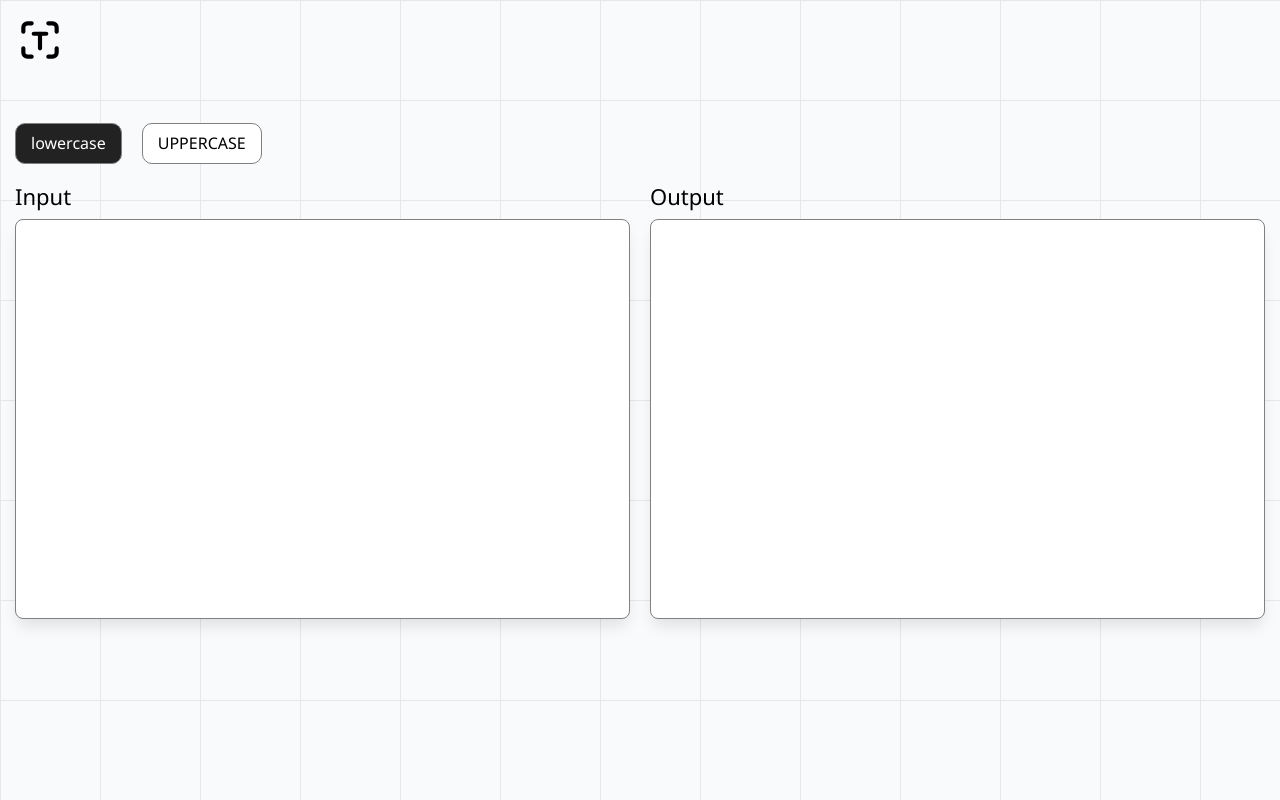
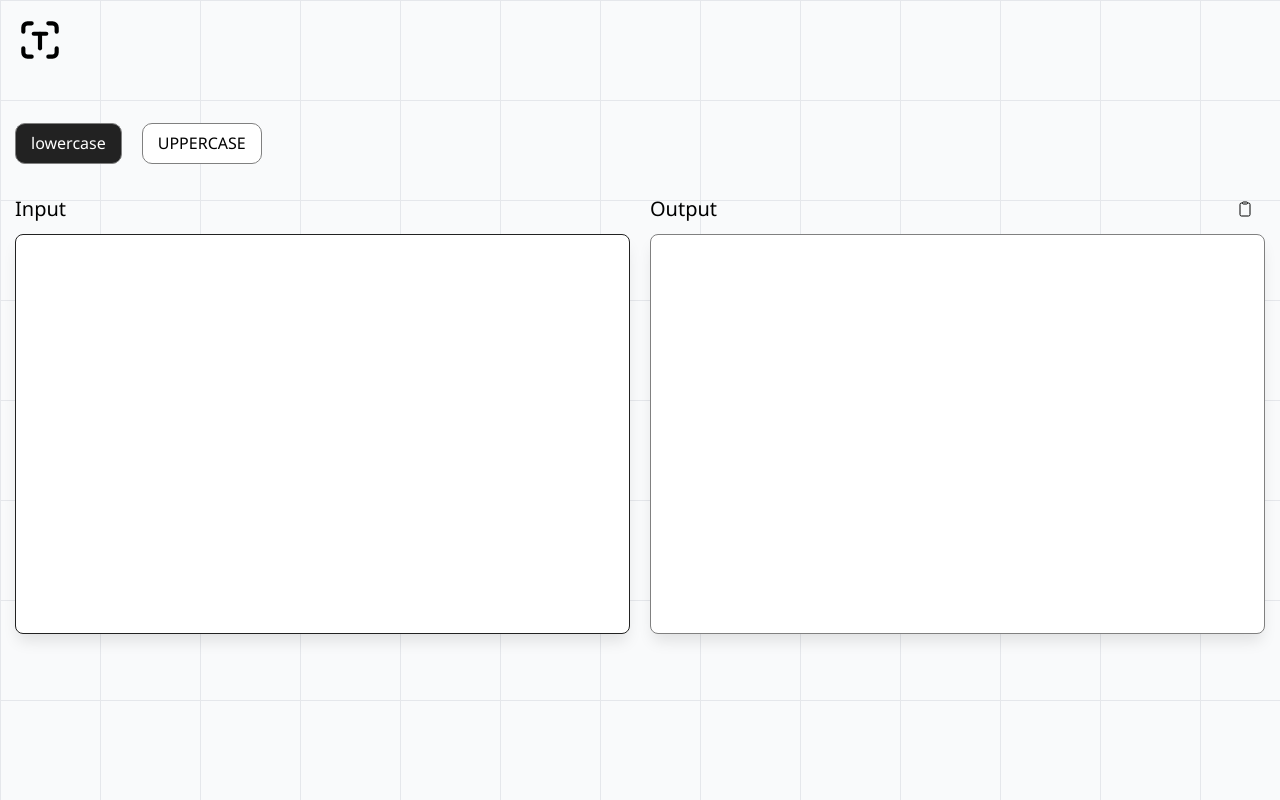
Before and after one commit to Bakhriev/text-transform, a React (Vite) app: page / in a window 1280 px wide. Built offline with nearby package versions, Linux system fonts and the light colour scheme.

Commit message:
feat: Add copyToClipboard function

```diff
--- a/package.json
+++ b/package.json
@@ -23,6 +23,7 @@
 		"eslint": "^8.57.0",
 		"eslint-plugin-react-hooks": "^4.6.0",
 		"eslint-plugin-react-refresh": "^0.4.5",
+		"lodash": "^4.17.21",
 		"prettier": "^3.2.5",
 		"sass": "^1.72.0",
 		"typescript": "^5.2.2",
--- a/src/assets/scss/components/_playground.scss
+++ b/src/assets/scss/components/_playground.scss
@@ -59,13 +59,16 @@
 	// .playground-item__header
 
 	&__header {
+		display: flex;
+		align-items: center;
+		justify-content: space-between;
+		height: 50px;
 	}
 
 	// .playground-item__title
 
 	&__title {
-		margin-bottom: 10px;
-		font-size: 22px;
+		font-size: 20px;
 	}
 
 	// .playground-item__body
@@ -81,7 +84,7 @@
 		resize: none;
 		width: 100%;
 		height: 400px;
-		padding: 10px;
+		padding: 10px 15px 60px 15px;
 		border-radius: 8px;
 		font-size: 20px;
 		box-shadow: 0px 10px 15px -3px rgba(0, 0, 0, 0.1);
--- /dev/null
+++ b/src/assets/scss/components/_toast.scss
@@ -0,0 +1,34 @@
+.toast {
+	position: fixed;
+	left: 50%;
+	top: 20px;
+	transform: translateX(-50%) translateY(-80px);
+	visibility: hidden;
+
+	bottom: 20px;
+	right: 20px;
+	background-color: #333;
+	color: #fff;
+	padding: 10px;
+	border-radius: 5px;
+	box-shadow: 0px 2px 5px rgba(0, 0, 0, 0.2);
+	display: flex;
+	align-items: center;
+	justify-content: space-between;
+	width: max-content;
+	height: max-content;
+
+	transition:
+		visibility 150ms ease-in-out,
+		transform 150ms ease-in-out;
+
+	&.active {
+		visibility: visible;
+		transform: translateX(-50%) translateY(0);
+	}
+}
+
+.toast-content {
+	font-family: var(--font-family);
+	font-size: 14px;
+}
--- /dev/null
+++ b/src/assets/scss/components/_tooltip.scss
@@ -0,0 +1,63 @@
+.tooltip {
+	position: relative;
+	width: max-content;
+}
+
+.tooltip__btn {
+	border: none;
+	padding: 0;
+	color: #000;
+	background-color: transparent;
+	cursor: pointer;
+	width: 40px;
+	height: 40px;
+	display: grid;
+	place-items: center;
+	border-radius: 10px;
+	transition: background-color 100ms ease-in-out;
+	@include hover {
+		background-color: #e2dede;
+	}
+
+	&:active {
+		background-color: #cfcdcd;
+	}
+}
+
+.tooltip__txt {
+	position: absolute;
+	left: 50%;
+	top: 0;
+	transform: translateX(-50%) translateY(-50px);
+	z-index: 3;
+	padding: 5px 10px;
+	width: max-content;
+	max-width: 370px;
+	box-shadow: 0 0 29px rgb(0 0 0 / 32%);
+	font-weight: 400;
+	font-size: 14px;
+	line-height: 200%;
+	color: #fff;
+	background: #222;
+	opacity: 0;
+	visibility: hidden;
+	border-radius: 10px;
+	transition:
+		opacity 0.3s ease-in-out,
+		transform 0.3s ease-in-out,
+		visibility 0.3s ease-in-out;
+}
+
+.tooltip__btn {
+	@include hover {
+		& + .tooltip__txt {
+			opacity: 1;
+			visibility: visible;
+		}
+	}
+}
+
+.tooltip__btn:focus-visible + .tooltip__txt {
+	opacity: 1;
+	visibility: visible;
+}
--- a/src/assets/scss/main.scss
+++ b/src/assets/scss/main.scss
@@ -11,4 +11,6 @@
 
 // components
 @import './components/header';
+@import './components/tooltip';
+@import './components/toast';
 @import './components/playground';
--- a/src/components/playground/index.tsx
+++ b/src/components/playground/index.tsx
@@ -1,9 +1,15 @@
-import { useEffect, useState } from 'react';
+import { IoClipboardOutline } from 'react-icons/io5';
+import { IoIosCheckmark } from 'react-icons/io';
+
+import { useEffect, useRef, useState } from 'react';
 
 export const Playground = () => {
 	const [inputText, setInputText] = useState('');
 	const [outputText, setOutputText] = useState('');
 	const [currentFilter, setCurrentFilter] = useState('lowercase');
+	const [isCopied, setIsCopied] = useState(false);
+	const toastTimeoutRef = useRef(null);
+	const inputRef = useRef(null);
 
 	useEffect(() => {
 		const filterAndTransfer = () => {
@@ -17,7 +23,23 @@ export const Playground = () => {
 			}
 		};
 		filterAndTransfer();
+		inputRef.current.focus();
 	}, [currentFilter, inputText]);
+
+	const copyToClipboard = () => {
+		if (!isCopied) {
+			navigator.clipboard.writeText(outputText);
+			setIsCopied(true);
+		}
+
+		if (toastTimeoutRef.current) {
+			clearTimeout(toastTimeoutRef.current);
+		}
+
+		toastTimeoutRef.current = setTimeout(() => {
+			setIsCopied(false);
+		}, 3000);
+	};
 
 	const FilterChange = (value: string) => {
 		setCurrentFilter(value);
@@ -32,6 +54,11 @@ export const Playground = () => {
 	};
 
 	return (
+		<>
+			<div className={`toast ${isCopied && 'active'}`}>
+				<div className='toast-content'>Copied to clipboard</div>
+				<IoIosCheckmark size='20' />
+			</div>
 			<div className='playground-section'>
 				<div className='container'>
 					<div className='playground'>
@@ -58,6 +85,7 @@ export const Playground = () => {
 									<textarea
 										value={inputText}
 										onChange={InputChange}
+										ref={inputRef}
 										className='playground-item__field custom-scrollbar'
 									></textarea>
 								</div>
@@ -65,6 +93,18 @@ export const Playground = () => {
 							<div className='playground-item'>
 								<div className='playground-item__header'>
 									<div className='playground-item__title'>Output</div>
+									<div className='playground-item__tools'>
+										<div className='tooltip'>
+											<button
+												onClick={copyToClipboard}
+												className='tooltip__btn btn-reset'
+												title='Copy to clipboard'
+											>
+												<IoClipboardOutline />
+											</button>
+											<span className='tooltip__txt'>Copy to clipboard</span>
+										</div>
+									</div>
 								</div>
 								<div className='playground-item__body'>
 									<textarea
@@ -78,5 +118,6 @@ export const Playground = () => {
 					</div>
 				</div>
 			</div>
+		</>
 	);
 };
```
Also changed, not shown: 1 other file (tests, documents, lock files or other folders). Lines whose indentation alone changed are shown as unchanged.
